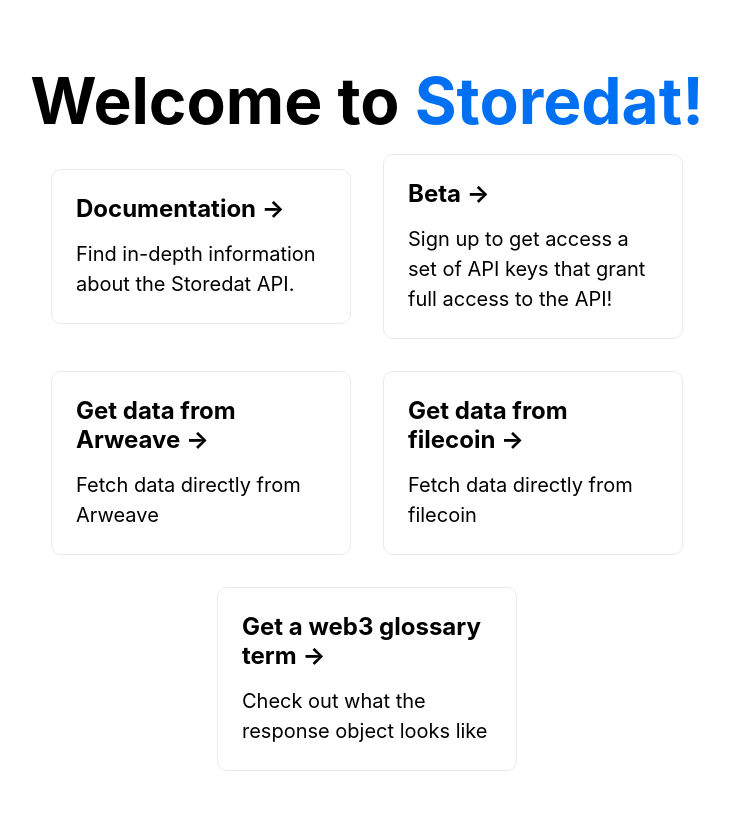
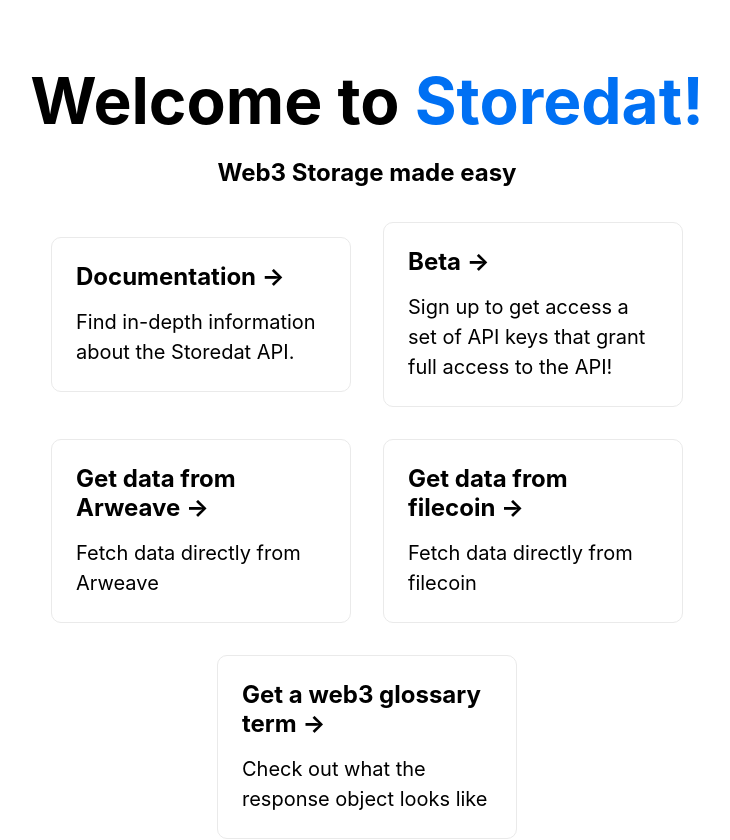
Before and after one commit to Glosseta/storedat-api-starter-template, a Next.js app: page / in a window 1280 px wide. Shown: the top 840 px of the page, without its empty margins (273-1003 px from the left). Built offline with nearby package versions, Linux system fonts and the light colour scheme.

Commit message:
Adds h2 to index file

```diff
--- a/pages/index.tsx
+++ b/pages/index.tsx
@@ -15,6 +15,8 @@
         <h1 className={styles.title}>
           Welcome to <a href="https://storedat.io">Storedat!</a>
         </h1>
+
+        <h2>Web3 Storage made easy</h2>
 
         <div className={styles.grid}>
           <a href="https://docs.storedat.io" className={styles.card}>
```
